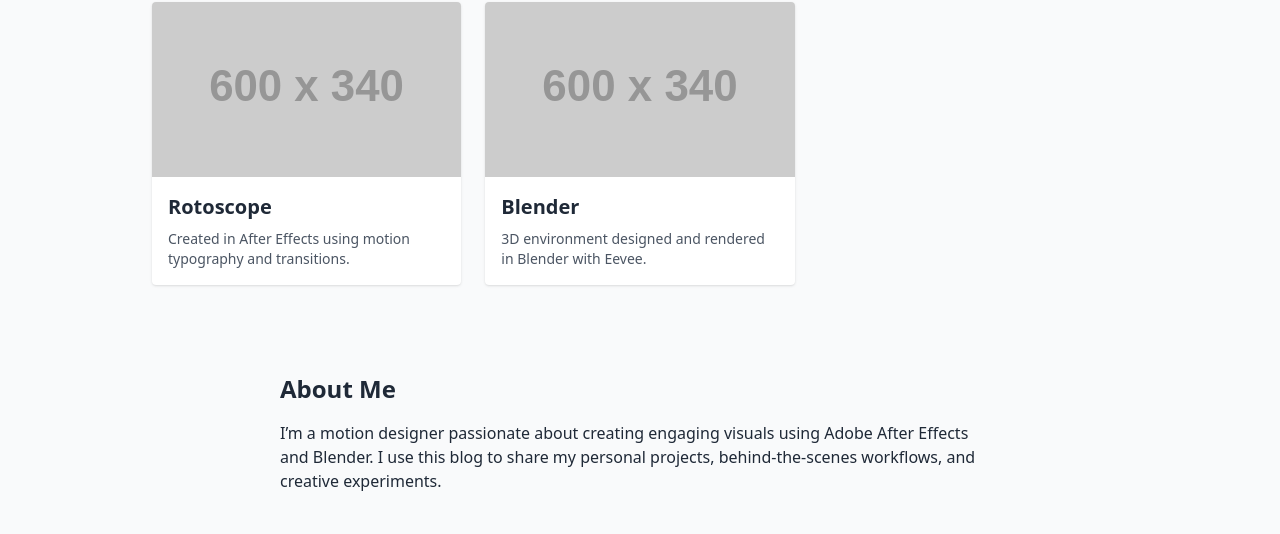
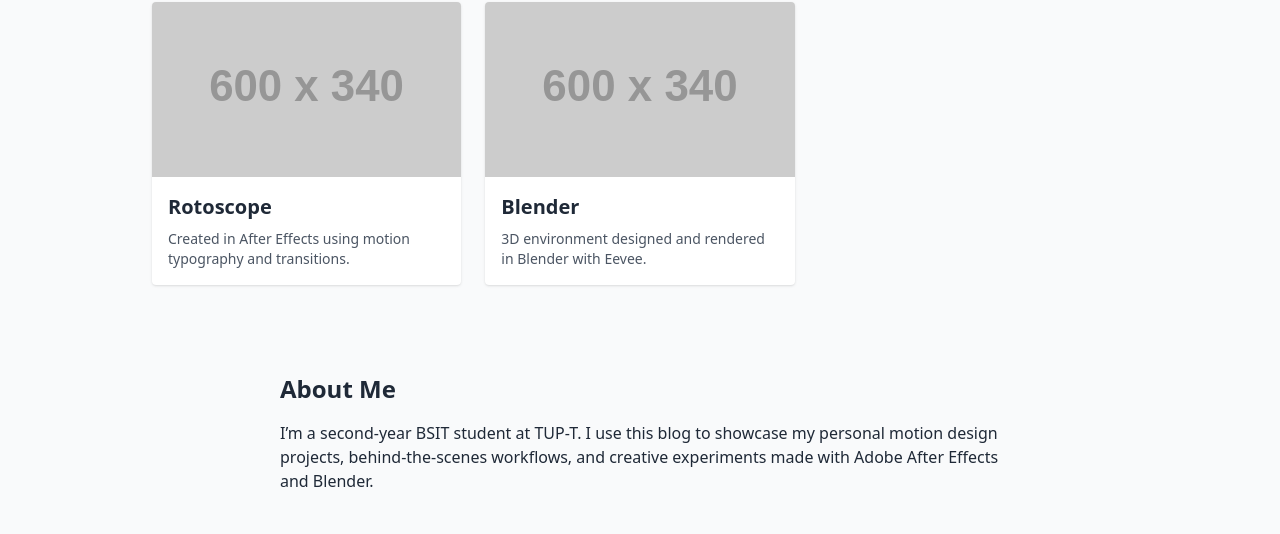
Before and after one commit to evncrl/Multimedia, a plain HTML site: page index.html in a window 1280 px wide. Shown: the part 418-952 px from the top of the page. Drawn offline with nearby package versions, Linux system fonts and the light colour scheme; placeholder pictures from the web are drawn by us.

Commit message:
about me

```diff
--- a/index.html
+++ b/index.html
@@ -61,8 +61,10 @@
   <!-- ABOUT -->
   <section id="about" class="max-w-3xl mx-auto py-16 px-6">
     <h3 class="text-2xl font-semibold mb-4">About Me</h3>
-    <p>I’m a motion designer passionate about creating engaging visuals using Adobe After Effects and Blender. I use
-      this blog to share my personal projects, behind-the-scenes workflows, and creative experiments.</p>
+    <p>I’m a second-year BSIT student at TUP-T. I use this blog to showcase my personal motion design projects,
+      behind-the-scenes workflows,
+      and creative experiments made with Adobe After Effects and Blender.
+    </p>
   </section>
 
   <!-- CONTACT -->
```
